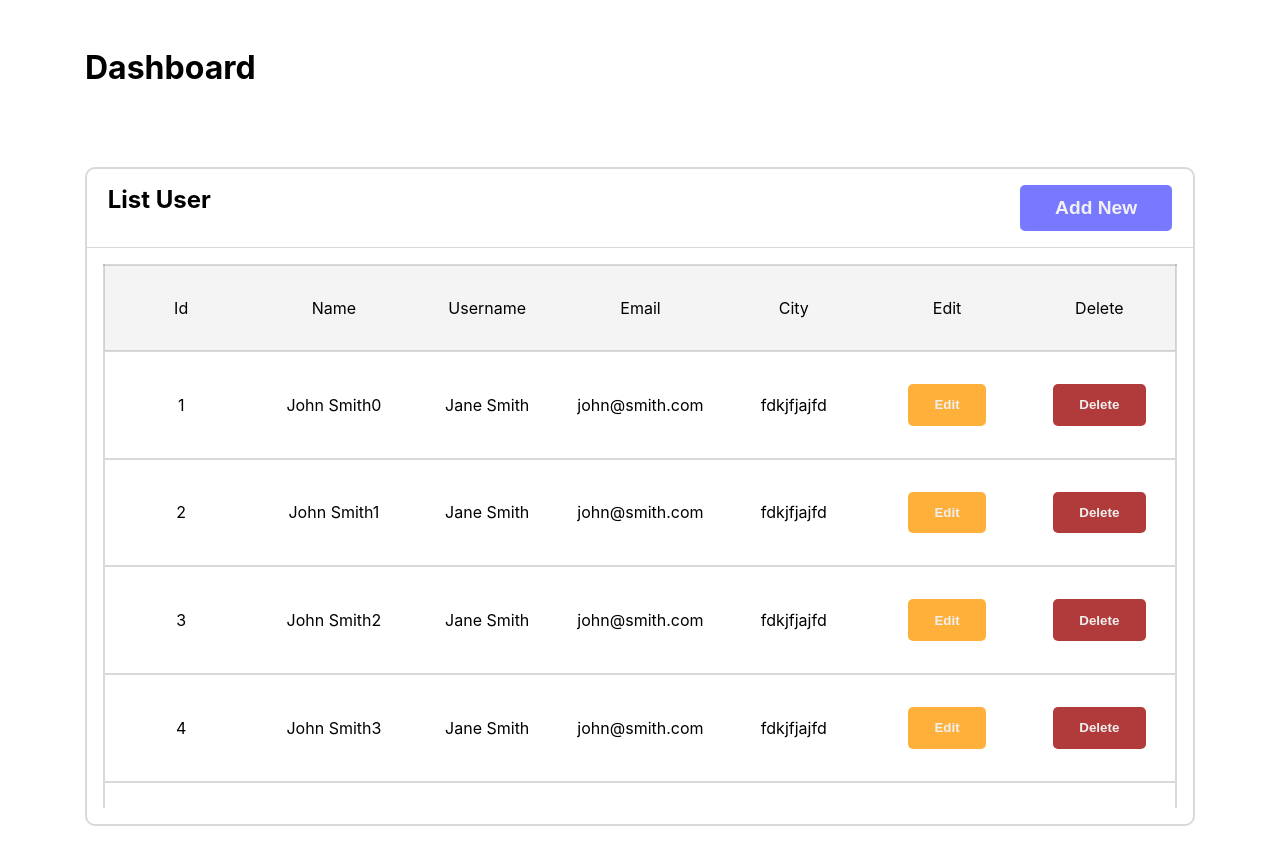
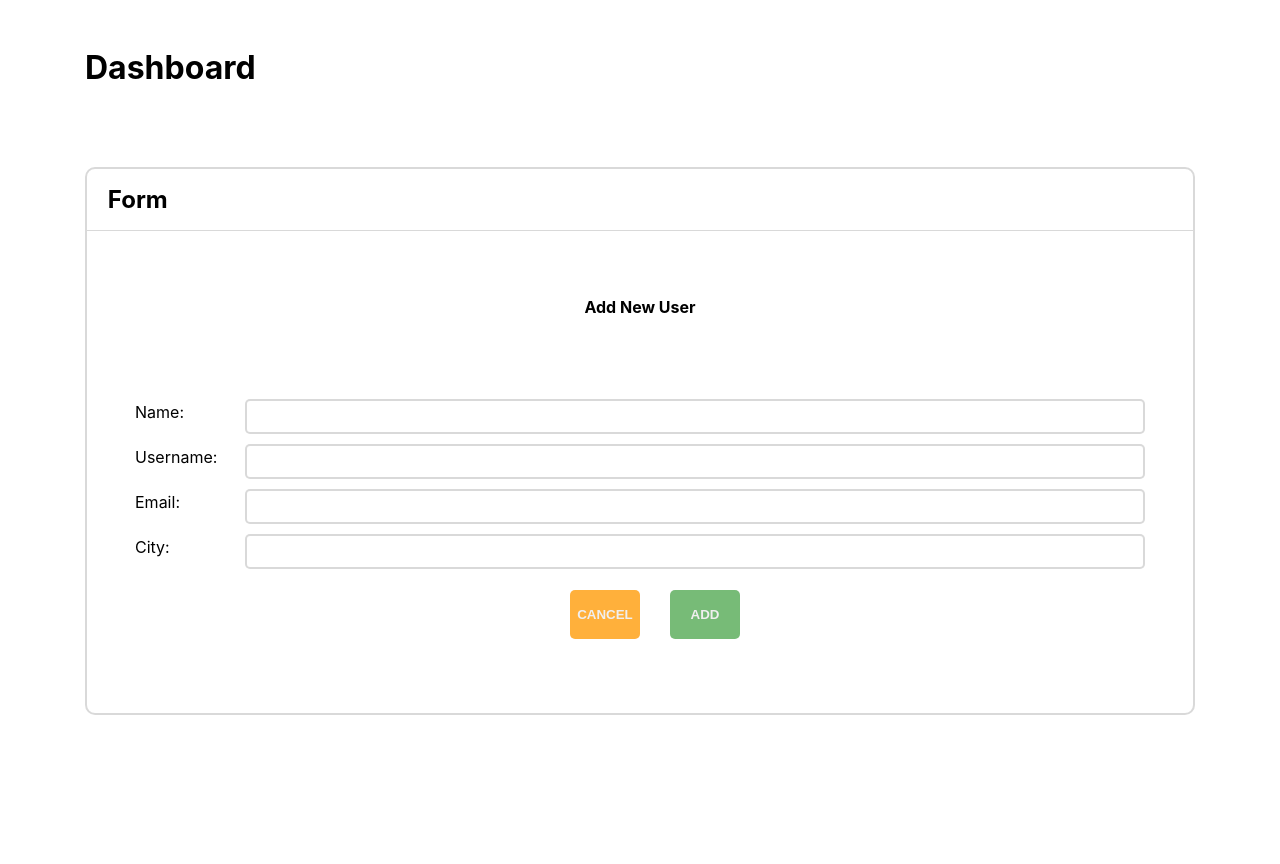
Before and after one commit to ibraheemosule/proexe, a React (Create React App) app: page /add-new-user in a window 1280 px wide. Shown: the top 864 px of the page. After the commit the page ends 800 px from the top, so only its background shows below. Built offline with nearby package versions, Linux system fonts and the light colour scheme.

Commit message:
added the add new user page

```diff
--- /dev/null
+++ b/src/assets/sass/add-new-user.module.scss
@@ -0,0 +1,20 @@
+@import "./variables";
+@import "./edit-user.module.scss";
+
+.addNewUser {
+  align-items: flex-start;
+  justify-content: flex-start;
+  aspect-ratio: initial;
+
+  h4 {
+    width: 100%;
+    text-align: center;
+  }
+
+  div {
+    justify-content: space-between;
+    input {
+      max-width: 900px;
+    }
+  }
+}
--- a/src/assets/sass/edit-user.module.scss
+++ b/src/assets/sass/edit-user.module.scss
@@ -71,13 +71,12 @@
 
     .btn_group {
       display: flex;
-      justify-content: right;
+      justify-content: center;
       margin-top: 5px;
       height: 50px;
 
       @media (min-width: 576px) {
         margin-top: 10px;
-        justify-content: center;
         height: 70px;
       }
       button {
--- a/src/assets/sass/table.module.scss
+++ b/src/assets/sass/table.module.scss
@@ -22,6 +22,7 @@ table {
       width: 14.3%;
       text-align: center;
       font-size: 1em;
+      word-break: break-all;
 
       @media (min-width: 576px) {
         padding: 2rem 0;
--- a/src/components/Layout.jsx
+++ b/src/components/Layout.jsx
@@ -1,11 +1,17 @@
 import s from "../assets/sass/layout.module.scss";
-import TableComponent from "./TableComponent";
+import TableComponent from "../views/TableComponent";
+import AddNewUser from "../views/AddNewUser";
+import { Routes, Route, Navigate } from "react-router-dom";
 
 const Layout = () => {
   return (
     <main className={s.layout}>
       <h1>Dashboard</h1>
-      <TableComponent />
+      <Routes>
+        <Route path="/" element={<Navigate to="/table" />}></Route>
+        <Route path="/table" element={<TableComponent />} />
+        <Route path="/add-new-user" element={<AddNewUser />} />
+      </Routes>
     </main>
   );
 };
--- a/src/components/Wrapper.jsx
+++ b/src/components/Wrapper.jsx
@@ -1,11 +1,16 @@
 import s from "../assets/sass/wrapper.module.scss";
+import { Link } from "react-router-dom";
 
 const Wrapper = ({ children, title }) => {
   return (
     <div className={s.wrapper}>
       <div className={s.wrapper_title}>
         <h2>{title}</h2>
-        {title === "list user" && <button>Add New</button>}
+        {title === "list user" && (
+          <Link to="/add-new-user">
+            <button>Add New</button>
+          </Link>
+        )}
       </div>
       <div className={s.wrapper_content}>{children}</div>
     </div>
--- a/src/index.js
+++ b/src/index.js
@@ -1,14 +1,17 @@
-import React from 'react';
-import ReactDOM from 'react-dom';
-import './index.css';
-import App from './App';
-import reportWebVitals from './reportWebVitals';
+import React from "react";
+import ReactDOM from "react-dom";
+import "./index.css";
+import App from "./App";
+import { BrowserRouter } from "react-router-dom";
+import reportWebVitals from "./reportWebVitals";
 
 ReactDOM.render(
-  <React.StrictMode>
-    <App />
-  </React.StrictMode>,
-  document.getElementById('root')
+  <BrowserRouter>
+    <React.StrictMode>
+      <App />
+    </React.StrictMode>
+  </BrowserRouter>,
+  document.getElementById("root")
 );
 
 // If you want to start measuring performance in your app, pass a function
--- /dev/null
+++ b/src/views/AddNewUser.jsx
@@ -0,0 +1,75 @@
+import Wrapper from "../components/Wrapper";
+import s from "../assets/sass/add-new-user.module.scss";
+import { useSelector, useDispatch } from "react-redux";
+import { useNavigate } from "react-router-dom";
+import { useRef, useState } from "react";
+import { fetched } from "../store/actions";
+
+const AddNewUser = () => {
+  const titles = ["name", "username", "email", "city"];
+  const data = useSelector(state => state.data);
+  const cancelButton = useRef(null);
+  const [inputs, setInputs] = useState({});
+  const [error, setError] = useState("");
+  const dispatch = useDispatch();
+  const navigate = useNavigate();
+
+  const handleChange = event => {
+    setError("");
+    const name = event.target.name;
+    setInputs({ ...inputs, [name]: event.target.value });
+  };
+
+  const addNewUser = event => {
+    event.preventDefault();
+    const filterUsers = data.some(user => user.name === inputs.name);
+    if (filterUsers) {
+      setError("User Already Exists");
+      return;
+    }
+    if (inputs.name && inputs.email) {
+      dispatch(fetched([...data, inputs]));
+      setError("");
+      navigate("/table");
+    } else {
+      setError("Name and Email Field Required");
+    }
+  };
+
+  return (
+    <Wrapper title="form">
+      <div className={s.edit + " " + s.addNewUser}>
+        <h4 className={s.confirmation}>Add New User</h4>
+        <form onSubmit={addNewUser}>
+          {titles.map(val => (
+            <div key={val}>
+              <label htmlFor={val}>{val}: </label>
+              <input
+                onChange={handleChange}
+                id={val}
+                name={val}
+                type={val === "email" ? val : "text"}
+                placeholder={val}
+              />
+            </div>
+          ))}
+          {error && <span className={s.error}>{error}</span>}
+          <div className={s.btn_group}>
+            <button
+              className={s.edit}
+              ref={cancelButton}
+              onClick={() => navigate("/table")}
+            >
+              CANCEL
+            </button>
+            <button className={s.edit} onClick={addNewUser}>
+              ADD
+            </button>
+          </div>
+        </form>
+      </div>
+    </Wrapper>
+  );
+};
+
+export default AddNewUser;
```
Also changed, not shown: src/views/TableComponent.jsx (renamed from src/components/TableComponent.jsx, +4 -4 lines).
